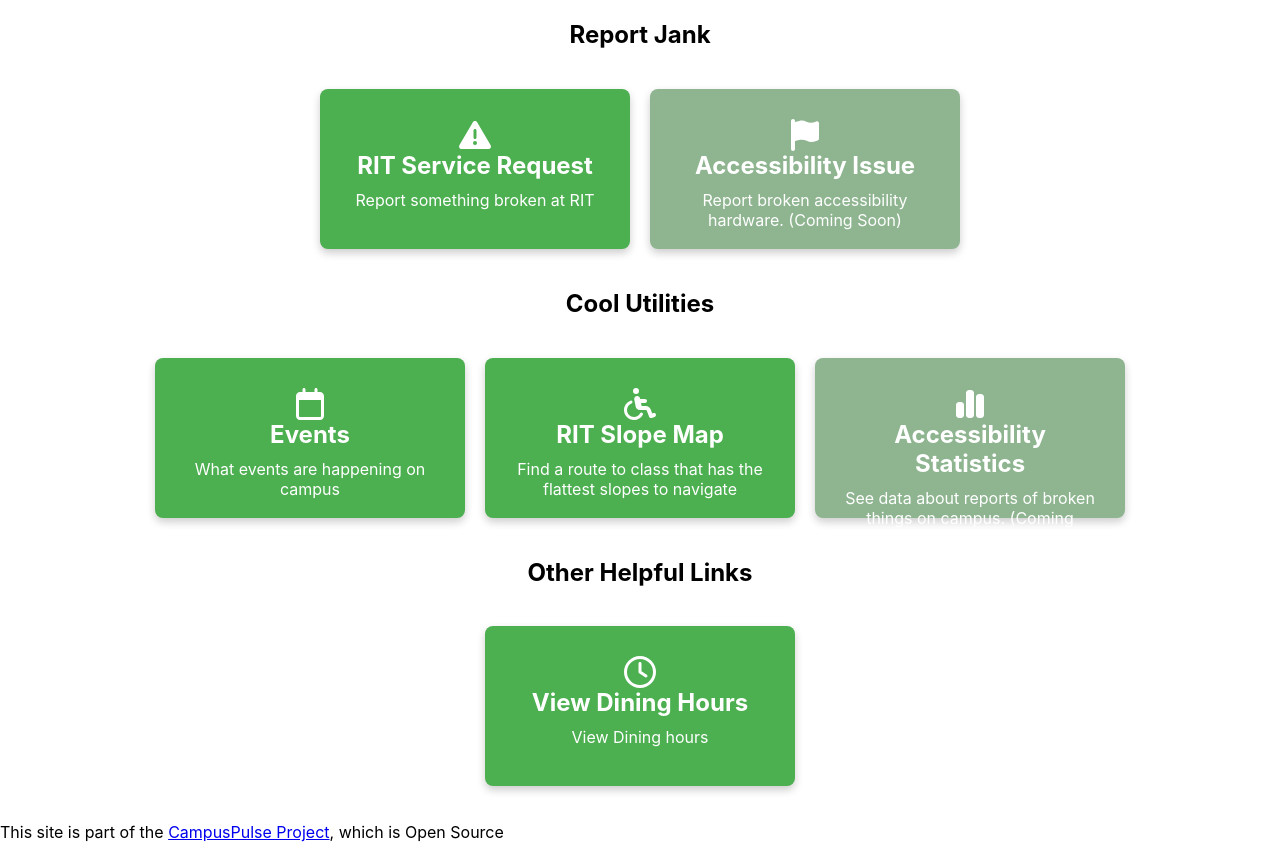
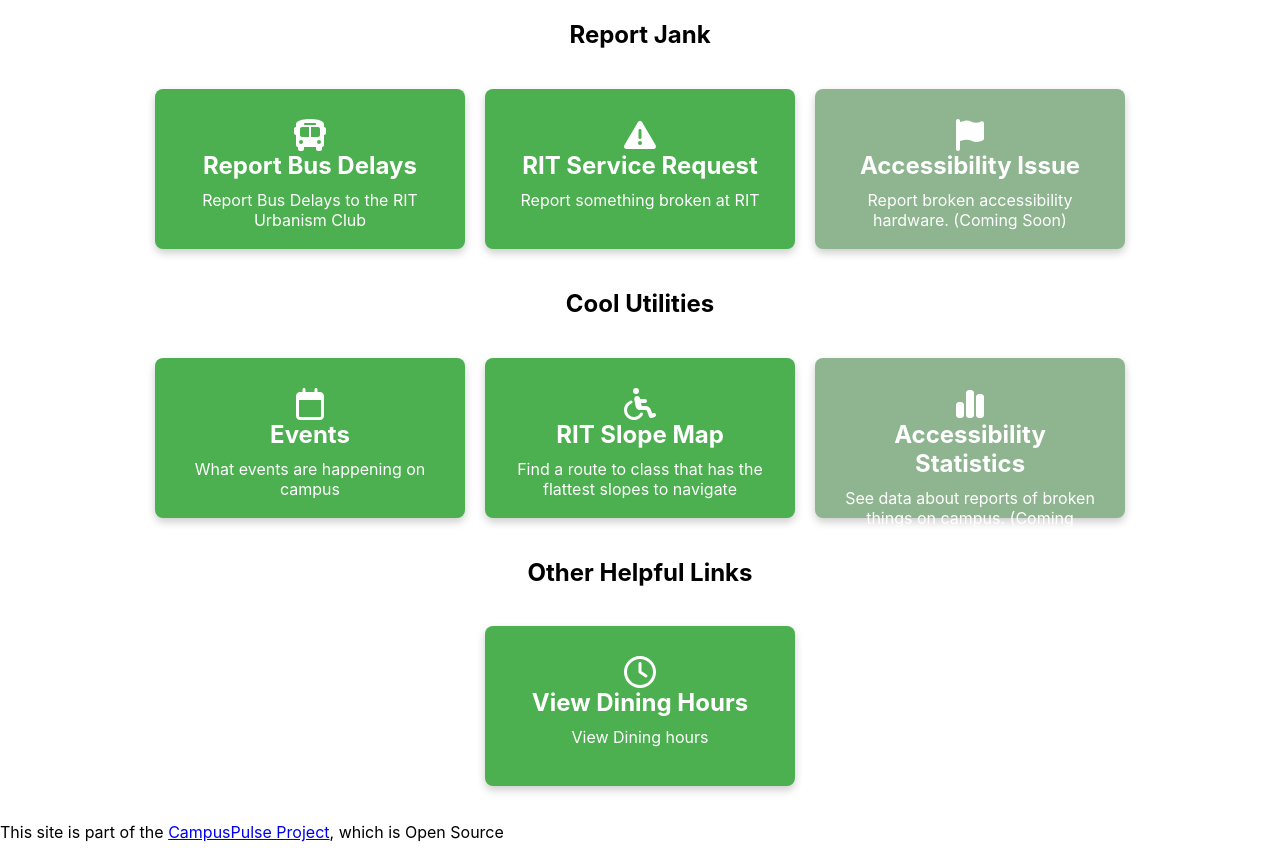
Before and after one commit to CampusPulse/homepage, a React (Create React App) app: page / in a window 1280 px wide. Built offline with nearby package versions, Linux system fonts and the light colour scheme.

Commit message:
add RIT bus reporting button

```diff
--- a/src/App.jsx
+++ b/src/App.jsx
@@ -2,12 +2,18 @@
 import Menu from './Menu';
 import './App.css';
 import { faCalendar, faClock } from '@fortawesome/free-regular-svg-icons';
-import { faFlag, faTriangleExclamation, faUtensils, faWheelchair } from '@fortawesome/free-solid-svg-icons';
+import { faFlag, faTriangleExclamation, faUtensils, faWheelchair, faBus } from '@fortawesome/free-solid-svg-icons';
 import { faChartSimple } from '@fortawesome/free-solid-svg-icons/faChartSimple';
 
 const App = () => {
 
   const brokenReports = [
+    {
+      icon: faBus,
+      title: 'Report Bus Delays',
+      description: 'Report Bus Delays to the RIT Urbanism Club',
+      link: 'https://ggl.link/mybussucks-pulse'
+    },
     {
       icon: faTriangleExclamation,
       title: 'RIT Service Request',
```
